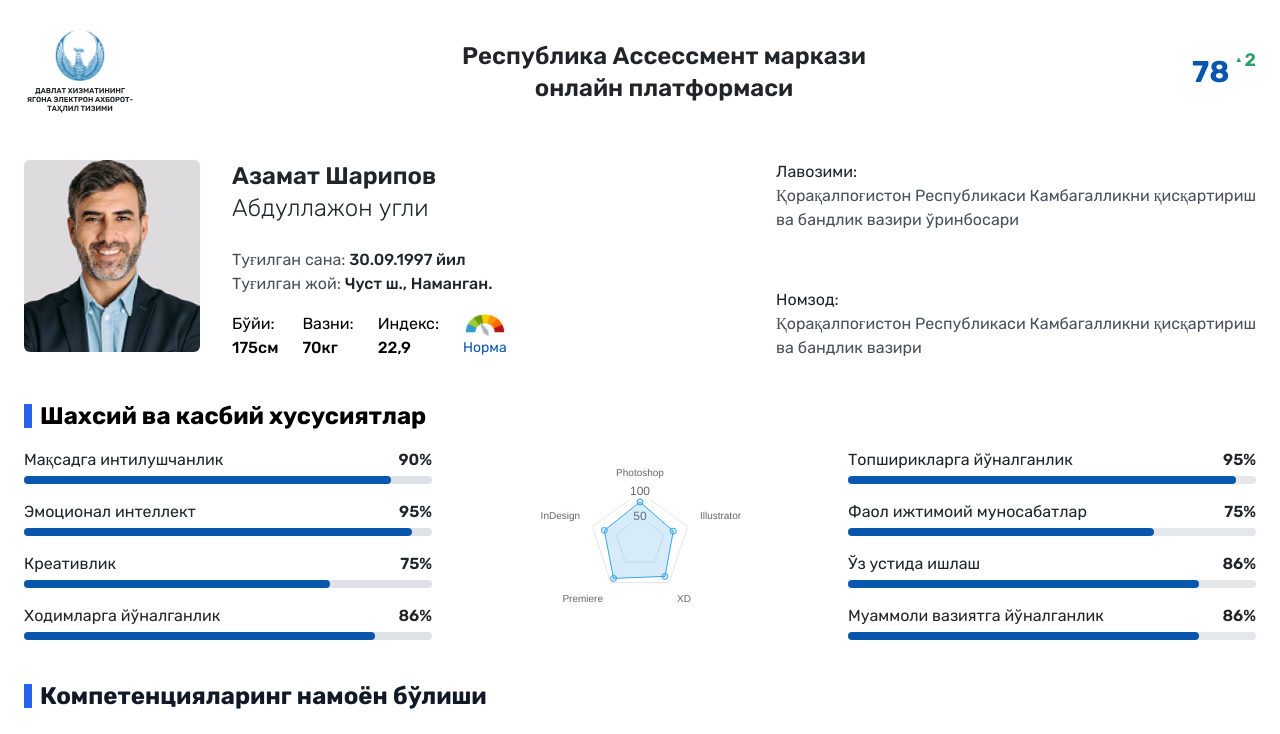
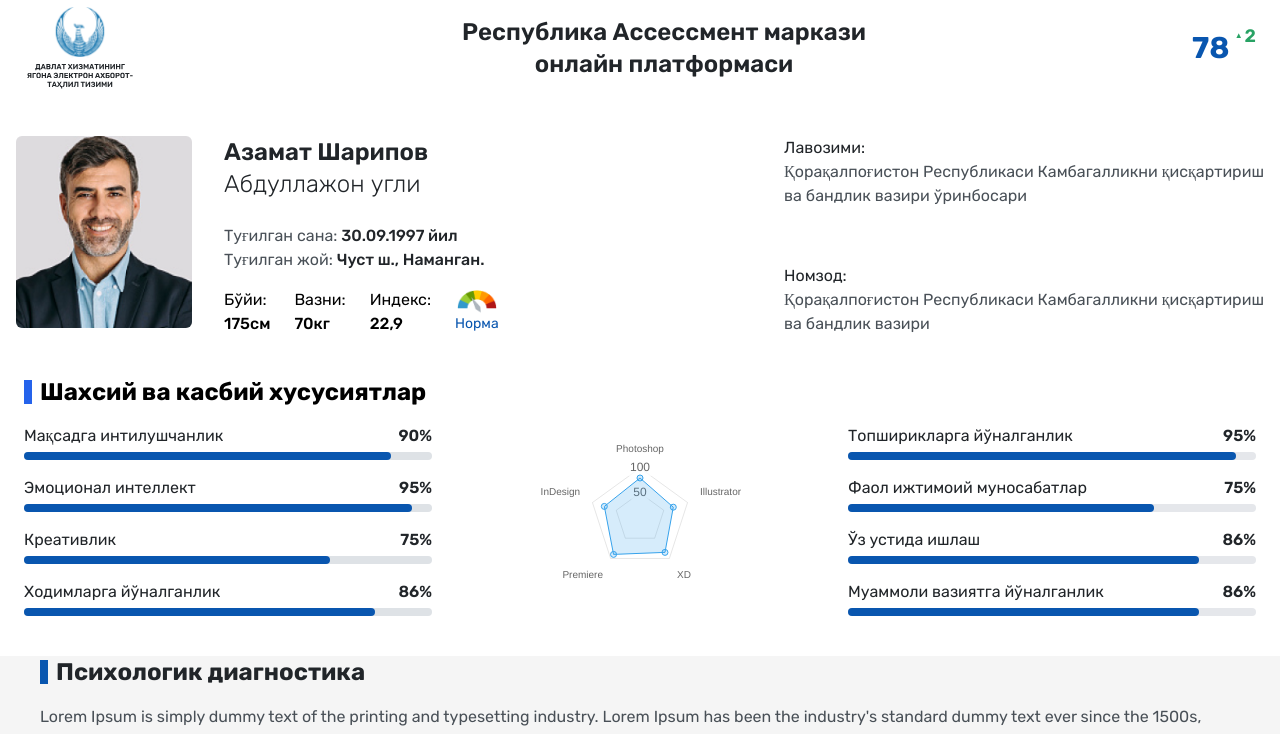
Before and after one commit to Temur01/task, a React (Vite) app: page / in a window 1280 px wide. Shown: the top 734 px of the page. Built offline with nearby package versions, Linux system fonts and the light colour scheme.

Commit message:
add new design

```diff
--- a/src/App.tsx
+++ b/src/App.tsx
@@ -1,12 +1,12 @@
 import CompetenciesSection from "./features/CompetencieFeature";
-// import DiagnosticSection from "./features/DiagnosticFeature";
+import DiagnosticSection from "./features/DiagnosticFeature";
 import Header from "./features/Header";
 import PersonalCard from "./features/PersonalCard";
 import PersonalSkills from "./features/PersonalSkill";
 
 const App = () => {
   return (
-    <div className="bg-white p-6">
+    <div>
       <Header />
       <div className="mt-10">
         <PersonalCard />
@@ -14,11 +14,11 @@ const App = () => {
           <PersonalSkills />
         </div>
       </div>
-      {/*
-      <div className="mt-6">
+
+      <div className="mt-10">
         <DiagnosticSection />
       </div>
-      */}
+
        <div className="mt-10">
         <CompetenciesSection />
       </div>
--- a/src/features/CompetencieFeature.tsx
+++ b/src/features/CompetencieFeature.tsx
@@ -13,7 +13,7 @@ const competencies = [
 
 const CompetenciesSection = () => {
   return (
-    <section>
+    <section className="container bg-white px-6">
       <div className="flex items-center mb-4">
         <div className="w-2 h-6 bg-blue-600 mr-2"></div>
         <h2 className="text-2xl font-bold text-gray-900">Компетенцияларинг намоён бўлиши</h2>
--- a/src/features/DiagnosticFeature.tsx
+++ b/src/features/DiagnosticFeature.tsx
@@ -2,18 +2,20 @@
 
 const DiagnosticSection = () => {
   return (
-    <section>
-      <div className="flex items-center mb-4">
-        <div className="w-2 h-6 bg-blue-600 mr-2"></div>
-        <h2 className="text-2xl font-bold text-gray-900">Психологик диагностика</h2>
+    <section className="bg-white-slate px-6">
+    <div className="container">
+    <div className=" flex items-center mb-4">
+        <div className="w-2 h-6 bg-blue-light mr-2"></div>
+        <h2 className="text-2xl font-bold text-gray-light">Психологик диагностика</h2>
       </div>
-      <p className="text-gray-600 leading-relaxed">
+      <p className="text-gray-text leading-relaxed">
         Lorem Ipsum is simply dummy text of the printing and typesetting industry. Lorem Ipsum has been the
         industry's standard dummy text ever since the 1500s, when an unknown printer took a galley of type
         and scrambled it to make a type specimen book. It has survived not only five centuries, but also the
         leap into electronic typesetting, remaining essentially unchanged. It was popularised in the 1960s with
         the release of...
       </p>
+    </div>
     </section>
   );
 };
--- a/src/features/Header.tsx
+++ b/src/features/Header.tsx
@@ -10,7 +10,7 @@ const Header = () => {
   //   };
 
   return (
-    <header className="flex items-center justify-between text-gray-light">
+    <header className="container bg-white px-6 flex items-center justify-between text-gray-light">
       <div className="w-28 h-24 flex items-center justify-center">
         <img src={logo} alt="logo" />
       </div>
--- a/src/features/PersonalCard.tsx
+++ b/src/features/PersonalCard.tsx
@@ -3,7 +3,7 @@ import tester from "../assets/Group 5.png";
 
 const ProfileCard = () => {
   return (
-    <div className="grid lg:grid-cols-2 grid-cols-1 gap-4 relative">
+    <div className="bg-white container grid lg:grid-cols-2 grid-cols-1 gap-4 relative">
       <div className="flex flex-row items-start sm:gap-8 gap-4">
         <div>
           <img
--- a/src/features/PersonalSkill.tsx
+++ b/src/features/PersonalSkill.tsx
@@ -53,7 +53,7 @@ const PersonalSkills = () => {
   const secondHalf = progressData.slice(Math.ceil(progressData.length / 2));
 
   return (
-    <div>
+    <div className="bg-white px-6 container">
       <h2 className="text-2xl font-bold flex items-center">
         <span className="w-2 h-6 bg-blue-600 mr-2"></span>
         Шахсий ва касбий хусусиятлар
--- a/src/index.css
+++ b/src/index.css
@@ -2,10 +2,10 @@
 @tailwind components;
 @tailwind utilities;
 
-body {
+/* body {
     max-width: 1440px;
     margin: 0 auto;
-}
+} */
 
 *{
     font-family: "Rubik";
--- a/tailwind.config.js
+++ b/tailwind.config.js
@@ -22,6 +22,7 @@ export default {
         "blue-light": "#0956AF",
         "blue-chart": "#0E9CFF",
         "green-light": "#28A264",
+        "white-slate":"#F5F5F5"
       },
     },
   },
```
